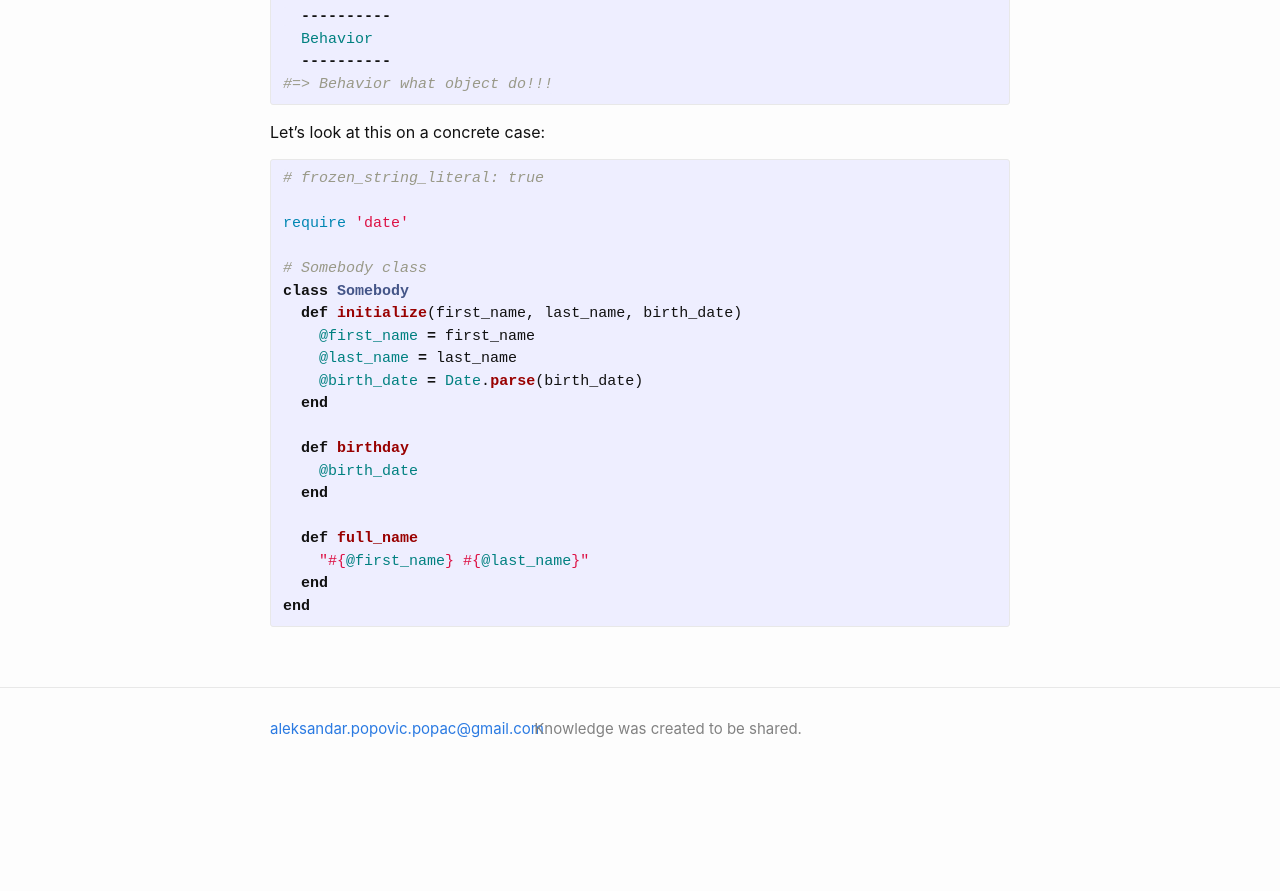
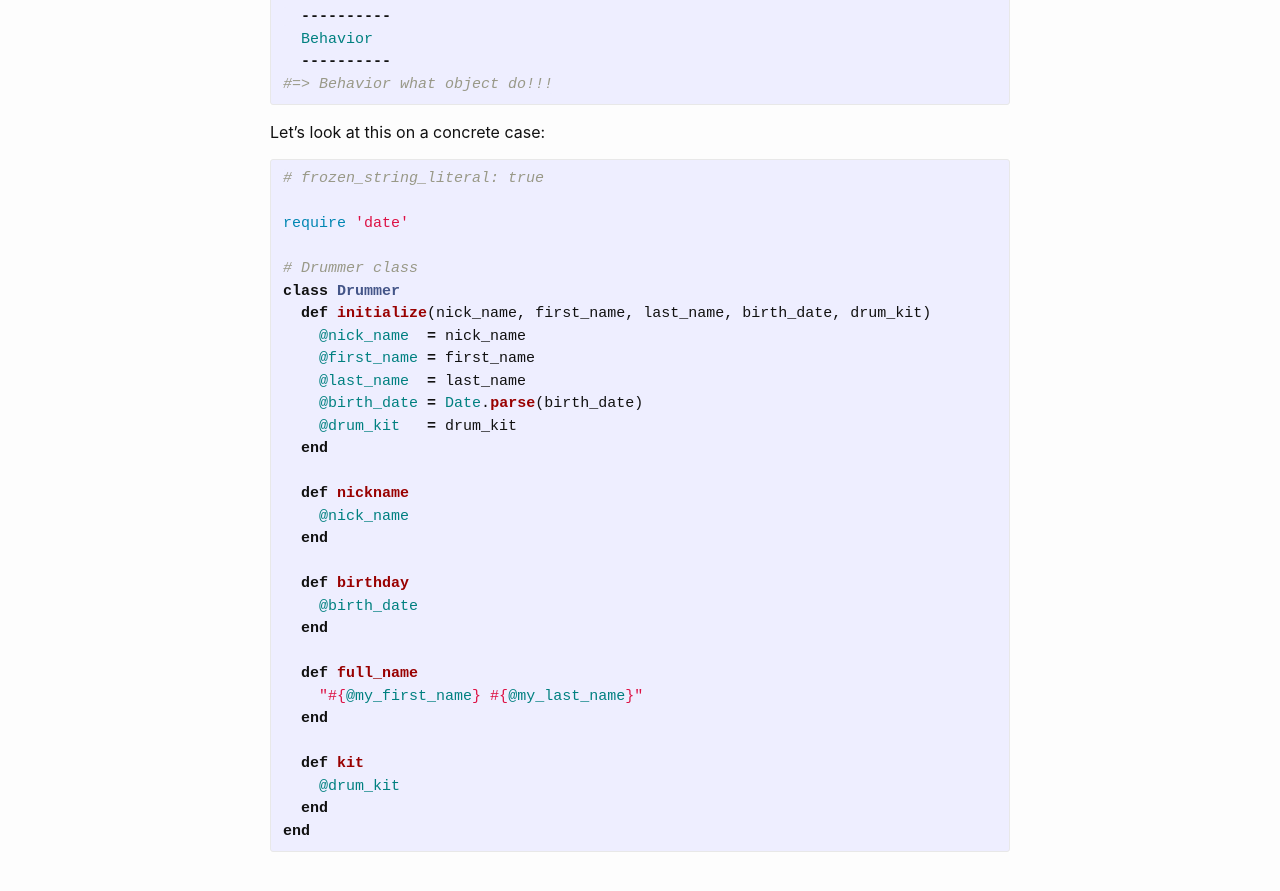
Before and after one commit to alek-popovic/alekskilled.github.io, a Jekyll site: the page built from _posts/2018-10-09-Objects-and-Classes.markdown, in a window 1280 px wide and 900 px high, scrolled down 2104 px. Shown: the top 891 px of the window. Built offline with Jekyll 4.4.1, drawn with Linux system fonts in a browser that asks for light colours; before the commit the page ends 2905 px from its top, so only the background shows below that.

Commit message:
Start to be a drummer in ruby

```diff
--- a/_posts/2018-10-09-Objects-and-Classes.markdown
+++ b/_posts/2018-10-09-Objects-and-Classes.markdown
@@ -75,12 +75,18 @@ Let's look at this on a concrete case:
 
 require 'date'
 
-# Somebody class
-class Somebody
-  def initialize(first_name, last_name, birth_date)
+# Drummer class
+class Drummer
+  def initialize(nick_name, first_name, last_name, birth_date, drum_kit)
+    @nick_name  = nick_name
     @first_name = first_name
-    @last_name = last_name
+    @last_name  = last_name
     @birth_date = Date.parse(birth_date)
+    @drum_kit   = drum_kit
+  end
+
+  def nickname
+    @nick_name
   end
 
   def birthday
@@ -88,7 +94,11 @@ class Somebody
   end
 
   def full_name
-    "#{@first_name} #{@last_name}"
+    "#{@my_first_name} #{@my_last_name}"
+  end
+
+  def kit
+    @drum_kit
   end
 end
 {% endhighlight %}
```
Also changed, not shown: Gemfile (+7 -0 lines), Gemfile.lock, 1 other file.
